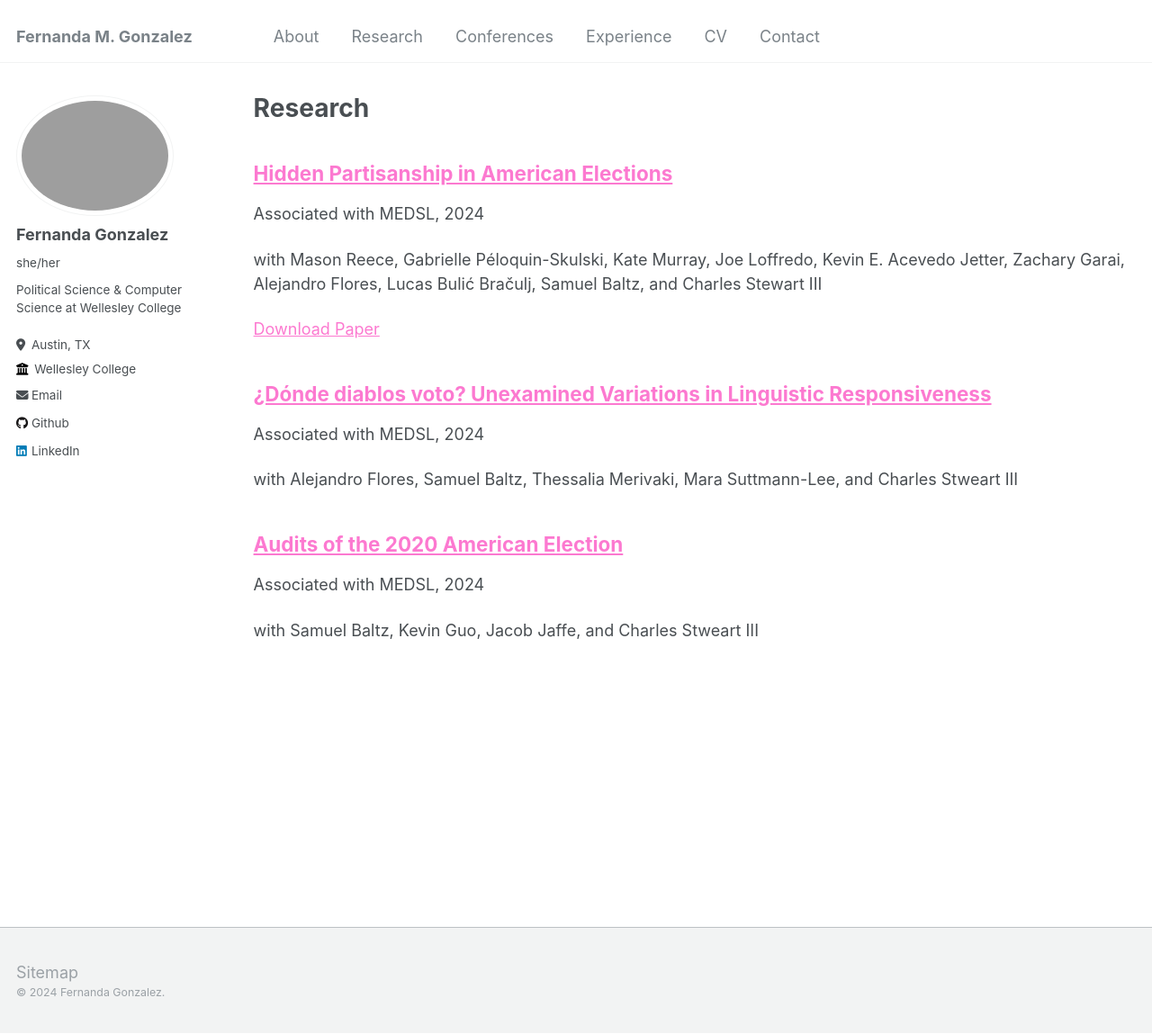
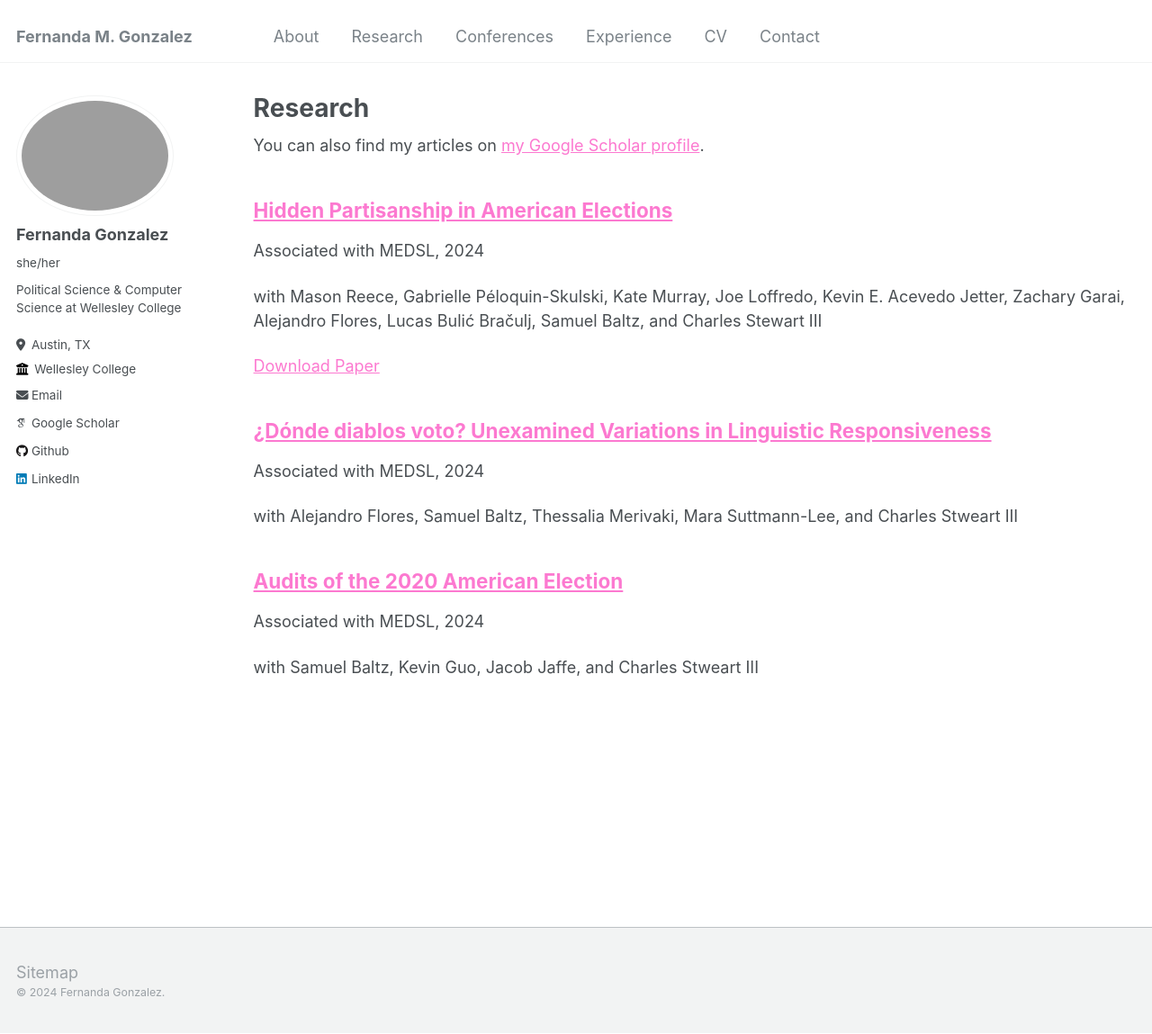
Before and after one commit to fernandamayela/fernandamayela.github.io, a Jekyll site: the page built from _pages/publications.md, in a window 1280 px wide and 1149 px high. Shown: the whole window at 90% size. Built offline with Jekyll 4.4.1, drawn with Linux system fonts in a browser that asks for light colours; some web fonts are replaced; part of the change alters nothing that is shown.

Commit message:
Update _config.yml

```diff
--- a/_config.yml
+++ b/_config.yml
@@ -32,7 +32,7 @@ author:
 
   # Academic websites
   arxiv            : # URL - Update with the correct link to your profile
-  googlescholar    : # URL "https://scholar.google.com/citations?user=PS_CX0AAAAAJ"
+  googlescholar    : "https://scholar.google.com/citations?user=LAlx_QIAAAAJ&hl=en&oi=sra"
   impactstory      : # URL
   orcid            : # URL "http://orcid.org/yourorcidurl"
   semantic         : # URL
```
